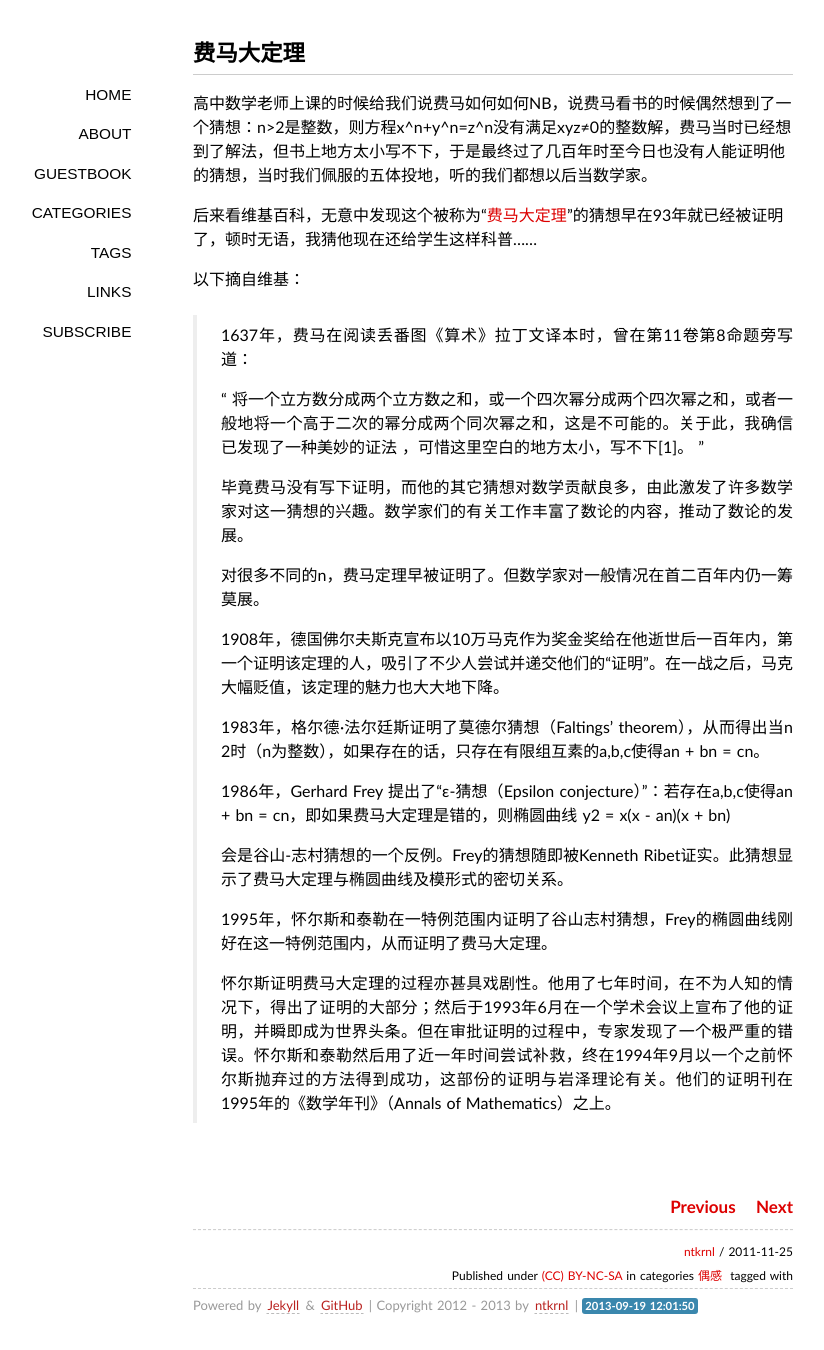
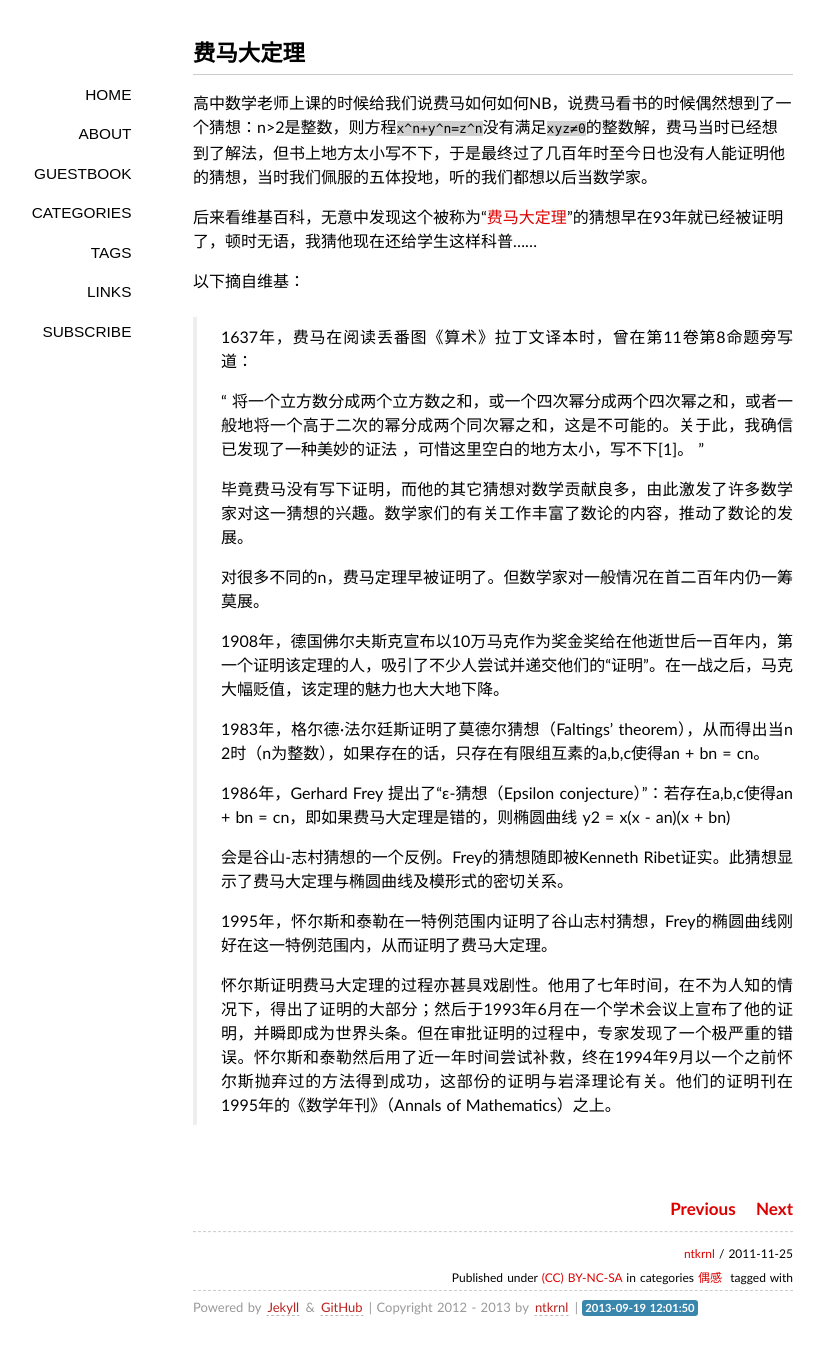
Before and after one commit to ntkrnl/ntkrnl.github.io, a Jekyll site: the page built from _posts/2011-11-25-fermats-last-theorem.markdown, in a window 1280 px wide. Shown: the whole page, without its empty margins (147-971 px from the left). Built offline with Jekyll 4.4.1, drawn with Linux system fonts in a browser that asks for light colours; some web fonts are replaced; Markdown is read by kramdown in place of the engine named in the settings; comment, search, counter and statistics services are not loaded.

```diff
--- a/_posts/2011-11-25-fermats-last-theorem.markdown
+++ b/_posts/2011-11-25-fermats-last-theorem.markdown
@@ -10,7 +10,7 @@ categories:
 - 偶感
 ---
 
-高中数学老师上课的时候给我们说费马如何如何NB，说费马看书的时候偶然想到了一个猜想：n>2是整数，则方程x^n+y^n=z^n没有满足xyz≠0的整数解，费马当时已经想到了解法，但书上地方太小写不下，于是最终过了几百年时至今日也没有人能证明他的猜想，当时我们佩服的五体投地，听的我们都想以后当数学家。
+高中数学老师上课的时候给我们说费马如何如何NB，说费马看书的时候偶然想到了一个猜想：n>2是整数，则方程`x^n+y^n=z^n`没有满足`xyz≠0`的整数解，费马当时已经想到了解法，但书上地方太小写不下，于是最终过了几百年时至今日也没有人能证明他的猜想，当时我们佩服的五体投地，听的我们都想以后当数学家。
 
 后来看维基百科，无意中发现这个被称为“[费马大定理](http://zh.wikipedia.org/zh/%E8%B4%B9%E9%A9%AC%E5%A4%A7%E5%AE%9A%E7%90%86)”的猜想早在93年就已经被证明了，顿时无语，我猜他现在还给学生这样科普……
 
```
